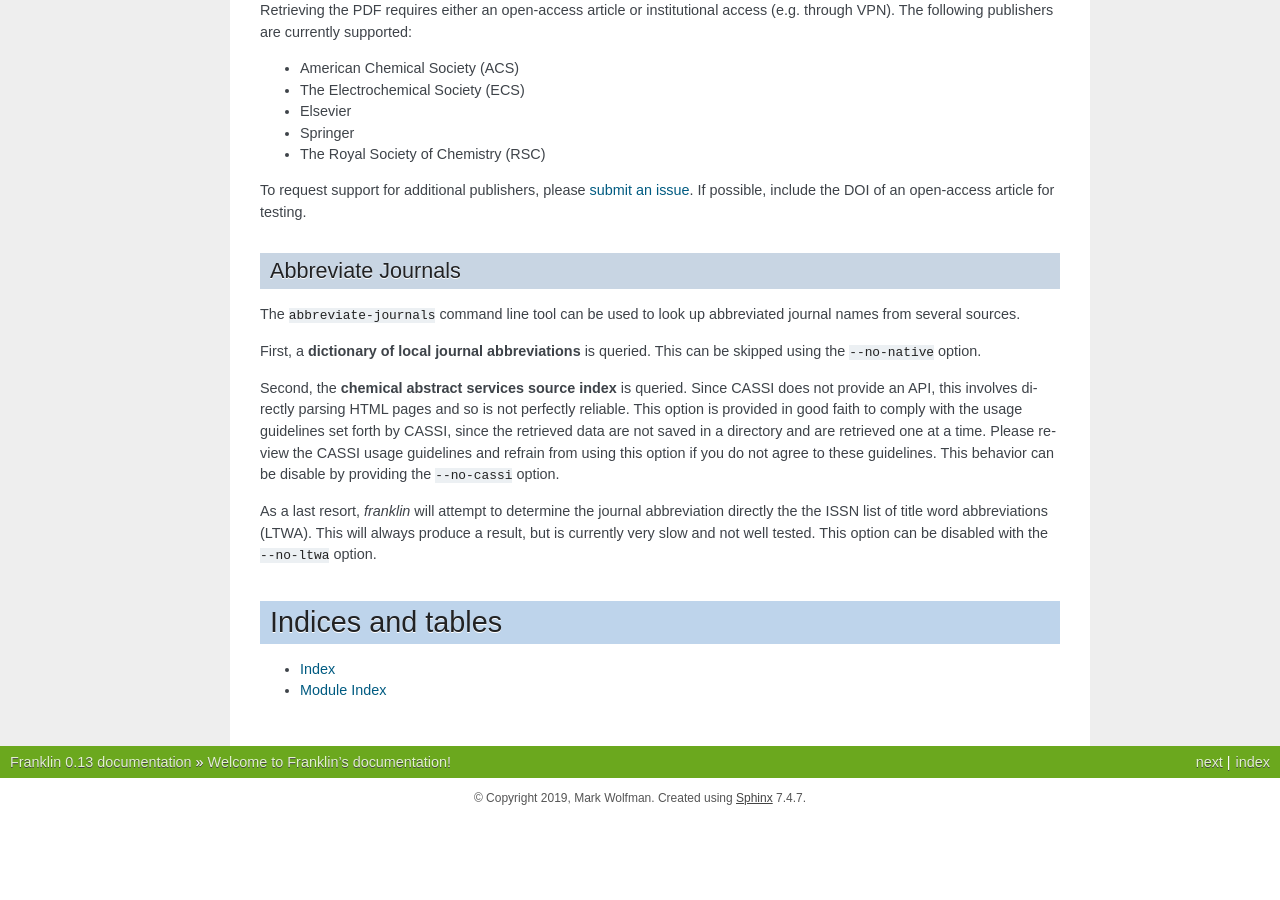
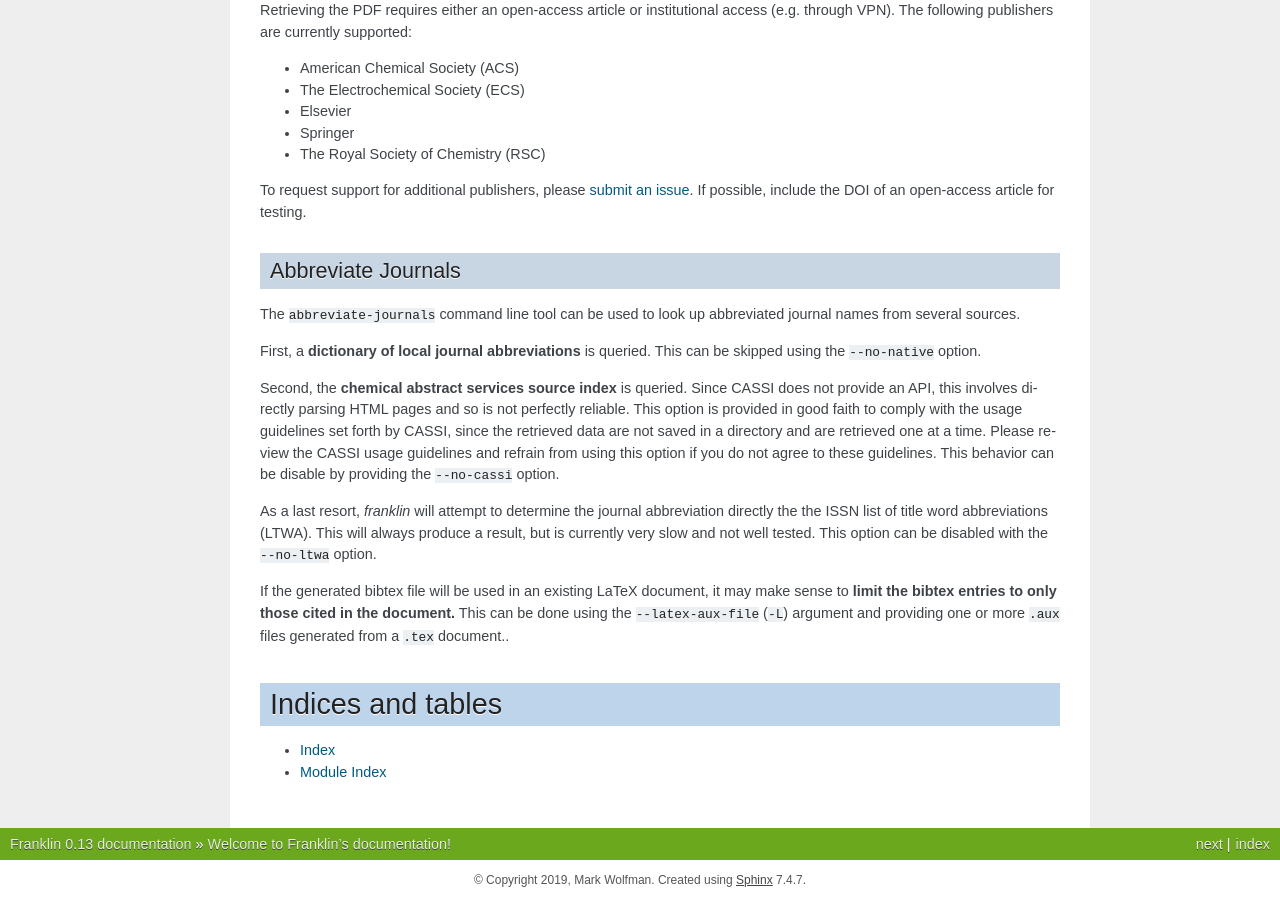
Before and after one commit to canismarko/franklin, a Sphinx documentation site: the page built from docs/index.rst, in a window 1280 px wide and 900 px high, scrolled down 821 px. Built offline with Sphinx 7.4.7, drawn with Linux system fonts in a browser that asks for light colours; the version number is read from the project's files by our own code; before the commit the page ends 1639 px from its top, so only the background shows below that.

Commit message:
Added documentation for using latex .aux files to limit the entries being abbreviated.

```diff
--- a/docs/index.rst
+++ b/docs/index.rst
@@ -87,6 +87,13 @@ abbreviation directly the the ISSN list of title word abbreviations
 and not well tested. This option can be disabled with the
 ``--no-ltwa`` option.
 
+If the generated bibtex file will be used in an existing LaTeX
+document, it may make sense to **limit the bibtex entries to only
+those cited in the document.** This can be done using the
+``--latex-aux-file`` (``-L``) argument and providing one or more
+``.aux`` files generated from a ``.tex`` document..
+
+
 Indices and tables
 ==================
 
```
